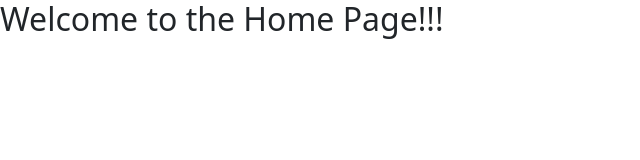
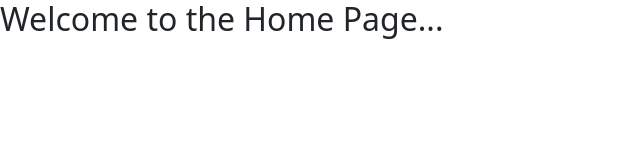
Before and after one commit to sanjaykumarpushadapu/ReactTS, a React app in the folder ui/: page / in a window 1280 px wide. Shown: the top 160 px of the page, without its empty margins (0-640 px from the left). Built offline with nearby package versions, Linux system fonts and the light colour scheme.

Commit message:
lint fix

```diff
--- a/ui/src/components/Home.tsx
+++ b/ui/src/components/Home.tsx
@@ -3,7 +3,7 @@ import React from 'react';
 const Home = () => {
   return (
     <>
-      <h2>Welcome to the Home Page!!!</h2>
+      <h2>Welcome to the Home Page...</h2>
     </>
   );
 };
```
Also changed, not shown: ui/src/types/import.meta.hot.ts (deleted, +0 -8 lines).
